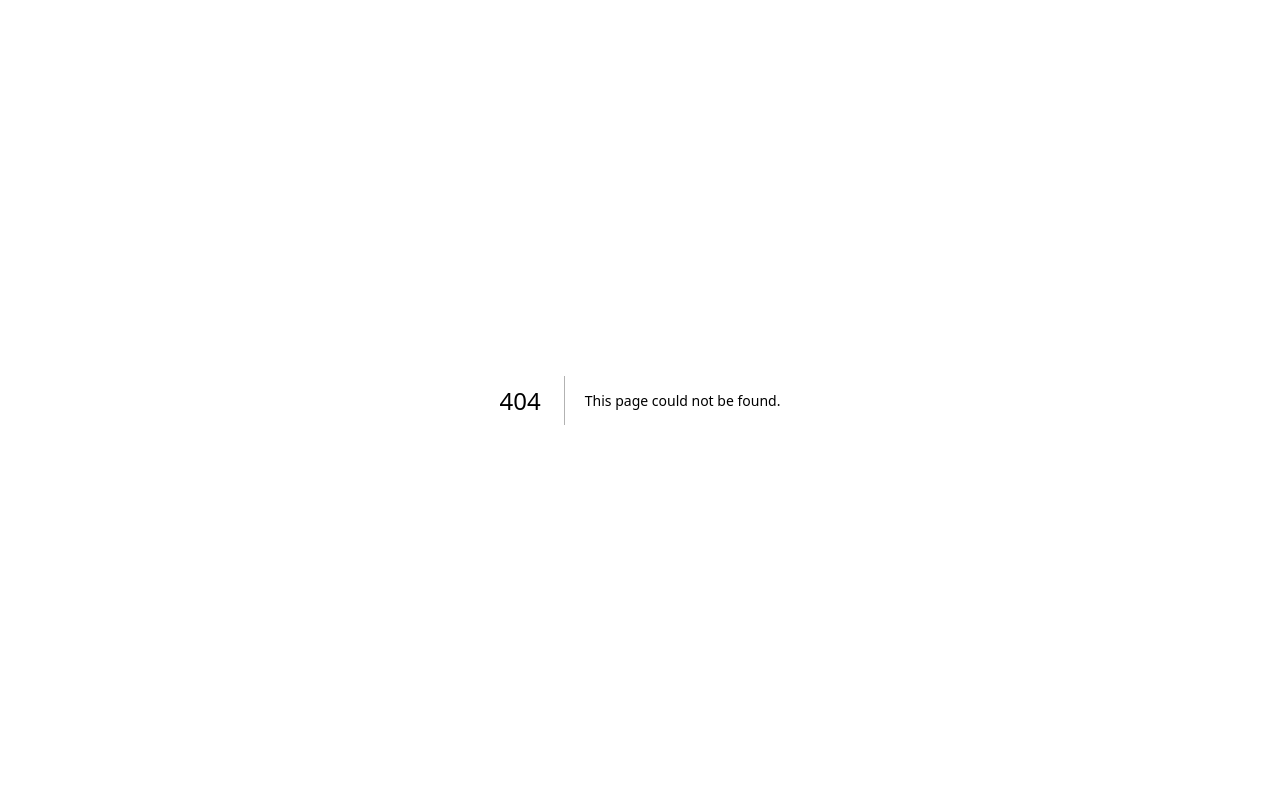
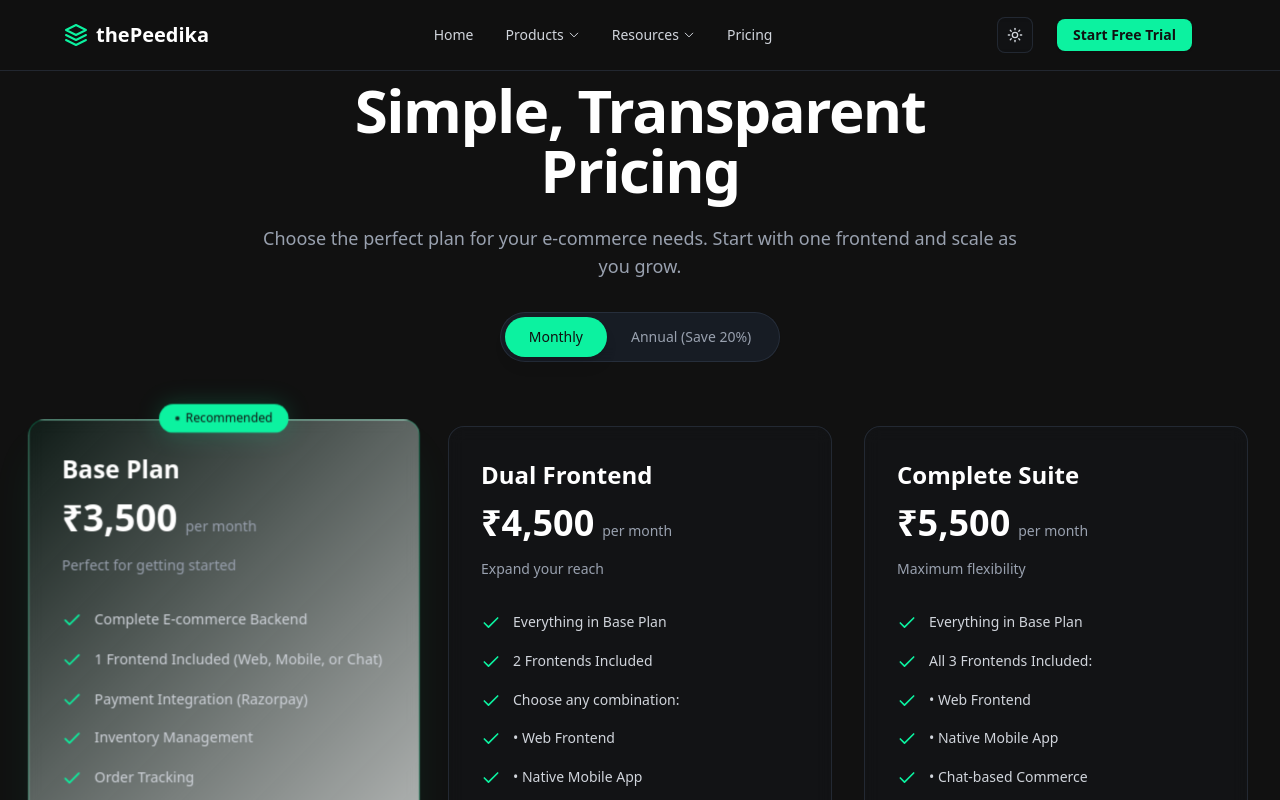
Before and after one commit to dev0ura/mypeedika, a Next.js app: page /pricing in a window 1280 px wide. Before the commit this address had no page. Shown: the top 800 px of the page. Built offline with nearby package versions, Linux system fonts and the light colour scheme.

Commit message:
Refactor homepage and add Pricing page: removed Pricing component from homepage, created a dedicated Pricing page, and updated SiteNavbar links for improved navigation.

```diff
--- a/src/app/page.tsx
+++ b/src/app/page.tsx
@@ -1,7 +1,6 @@
 import InteractiveHero from "@/components/ui/hero-section-nexus";
 import { Features } from "@/components/ui/features-4";
 import Products from "@/components/ui/products";
-import Pricing from "@/components/ui/pricing-component";
 import Footer from "@/components/ui/footer";
 import SiteNavbar from "@/components/ui/site-navbar";
 
@@ -12,7 +11,6 @@ export default function Home() {
       <InteractiveHero />
       <Products />
       <Features />
-      <Pricing />
       <Footer />
     </div>
   );
--- /dev/null
+++ b/src/app/pricing/page.tsx
@@ -0,0 +1,13 @@
+import SiteNavbar from "@/components/ui/site-navbar";
+import Pricing from "@/components/ui/pricing-component";
+import Footer from "@/components/ui/footer";
+
+export default function PricingPage() {
+  return (
+    <div>
+      <SiteNavbar />
+      <Pricing />
+      <Footer />
+    </div>
+  );
+}
--- a/src/components/ui/site-navbar.tsx
+++ b/src/components/ui/site-navbar.tsx
@@ -134,6 +134,7 @@ export const SiteNavbar: React.FC = () => {
         </div>
 
         <div className="hidden md:flex items-center justify-center flex-grow space-x-6 lg:space-x-8 px-4">
+        <NavLink href="/">Home</NavLink>
           <div className="relative" onMouseEnter={() => setOpenDropdown('products')} onMouseLeave={() => setOpenDropdown(null)}>
             <NavLink href="#" hasDropdown>Products</NavLink>
             <DropdownMenu isOpen={openDropdown === 'products'}>
@@ -151,7 +152,7 @@ export const SiteNavbar: React.FC = () => {
               <DropdownItem href="#">API Reference</DropdownItem>
             </DropdownMenu>
           </div>
-          <NavLink href="#">Pricing</NavLink>
+          <NavLink href="/pricing">Pricing</NavLink>
         </div>
 
         <div className="flex items-center flex-shrink-0 space-x-4 lg:space-x-6">
@@ -175,7 +176,7 @@ export const SiteNavbar: React.FC = () => {
             <div className="flex flex-col items-center space-y-4 px-6">
               <NavLink href="#" onClick={() => setIsMobileMenuOpen(false)}>Products</NavLink>
               <NavLink href="#" onClick={() => setIsMobileMenuOpen(false)}>Resources</NavLink>
-              <NavLink href="#" onClick={() => setIsMobileMenuOpen(false)}>Pricing</NavLink>
+              <NavLink href="/pricing" onClick={() => setIsMobileMenuOpen(false)}>Pricing</NavLink>
             </div>
           </motion.div>
         )}
```
